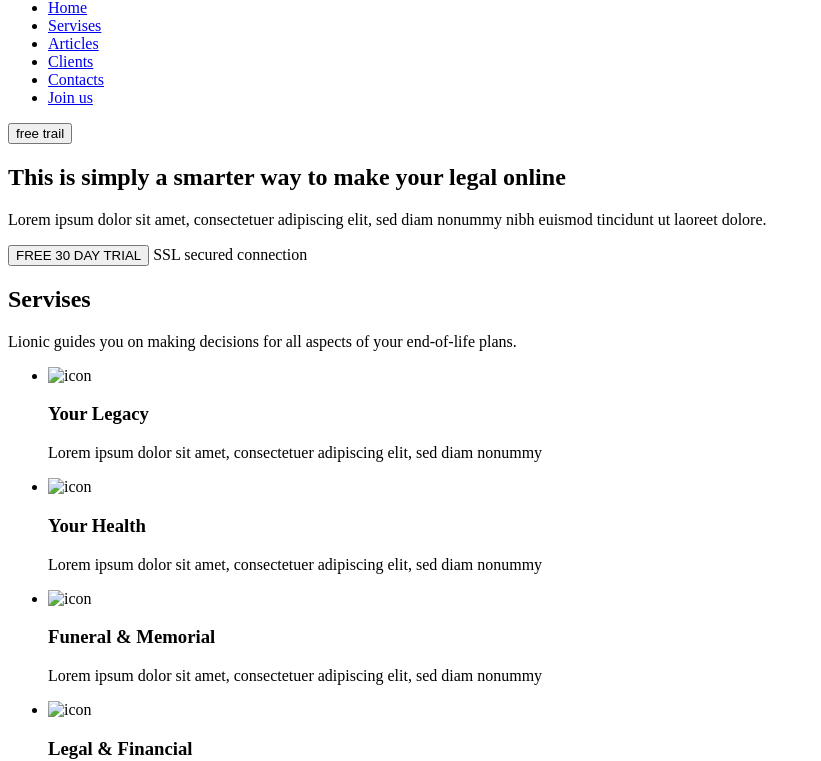
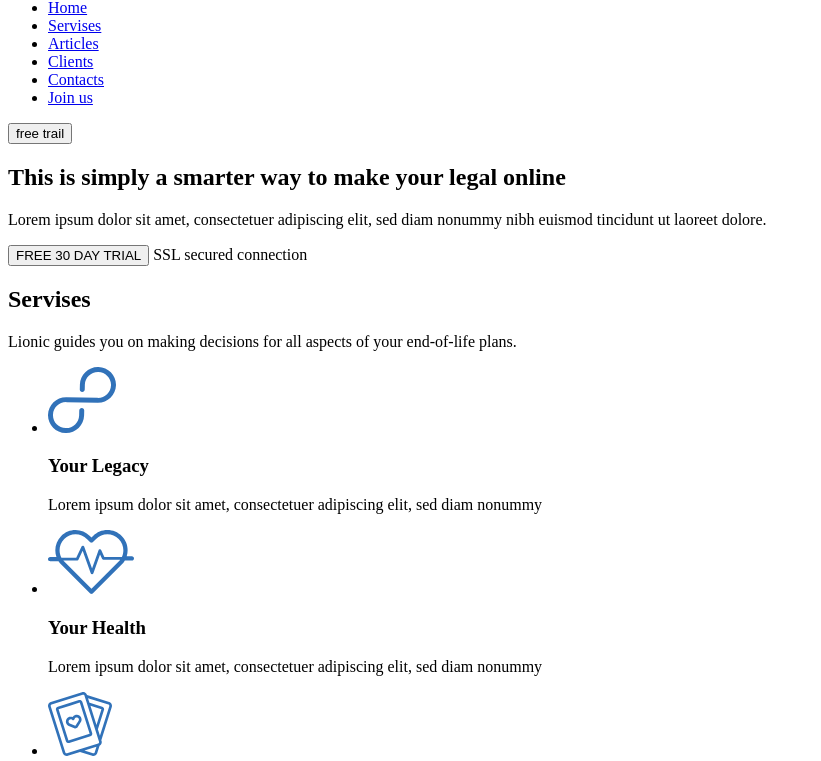
Before and after one commit to terpi228/qrFAKE, a plain HTML site: page index.html in a window 1280 px wide. Shown: the part 73-834 px from the top of the page, without its empty margins (0-821 px from the left). Drawn offline with Linux system fonts and the light colour scheme; files that its build step writes are made by us from their sources.

Commit message:
0.5.17-debag_ico

```diff
--- a/index.html
+++ b/index.html
@@ -56,7 +56,7 @@
         </p>
         <ul class="sernisesitem">
             <li class="services-item">
-                <img class="services-item-icon" href="img/serv1.svg" alt="icon"></img>
+                <img class="services-item-icon" src="img/serv1.svg" alt="icon"></img>
                 <h3 class="servicesitem-title">
                     Your Legacy
                 </h3>
@@ -65,7 +65,7 @@
                 </p>
             </li>
             <li class="services-item">
-                <img class="services-item-icon" href="img/serv2.svg" alt="icon"></img>
+                <img class="services-item-icon" src="img/serv2.svg" alt="icon"></img>
                 <h3 class="servicesitem-title">
                     Your Health
                 </h3>
@@ -75,7 +75,7 @@
                 </li>
             </li>
             <li class="services-item">
-                <img class="services-item-icon" href="img/serv3.svg" alt="icon"></img>
+                <img class="services-item-icon" src="img/serv3.svg" alt="icon"></img>
                 <h3 class="servicesitem-title">
                     Funeral &amp;&nbsp;Memorial
                 </h3>
@@ -85,7 +85,7 @@
                 </li>
             </li>
             <li class="services-item">
-                <img class="services-item-icon" href="img/serv4.svg" alt="icon"></img>
+                <img class="services-item-icon" src="img/serv4.svg" alt="icon"></img>
                 <h3 class="servicesitem-title">
                     Legal &amp;&nbsp;Financial
                 </h3>
@@ -107,8 +107,7 @@
     </section>
     <section id="join_us" class="join_us">
 
-    </section>
-
+    </sectionsrc
 </main>
 <footer class="footer">
 
```
